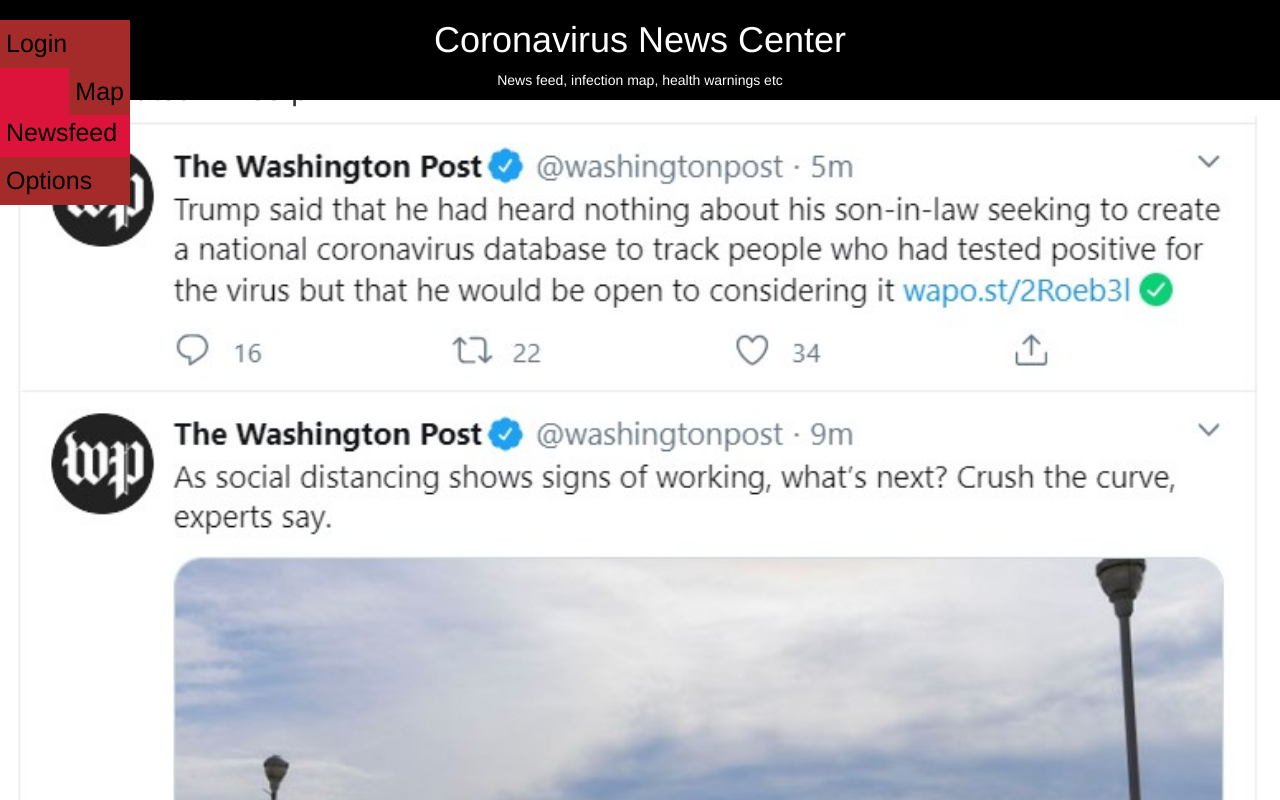
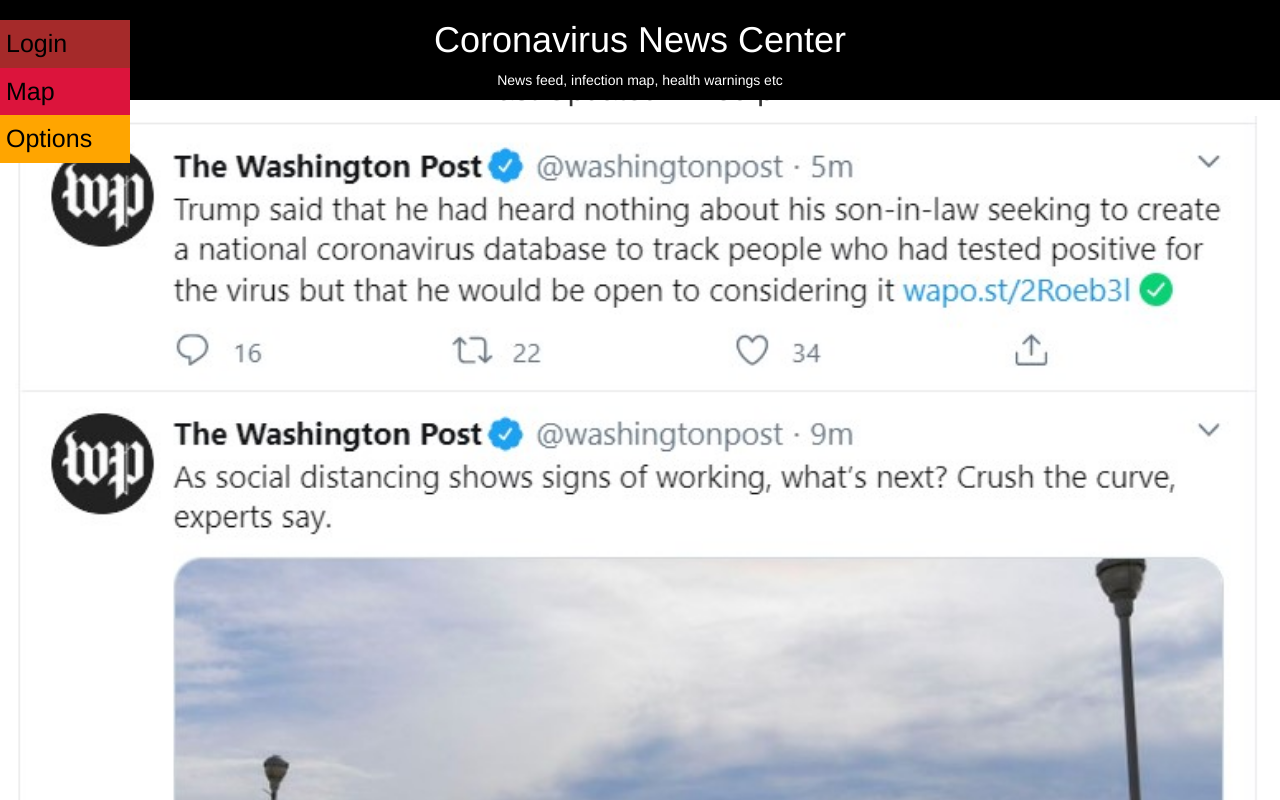
Before and after one commit to jkpeterson/cs326-final-nu, a plain HTML site: page docs/Milestone1MockupNewsfeed.html in a window 1280 px wide. Shown: the top 800 px of the page. Drawn offline with nearby package versions, Linux system fonts and the light colour scheme.

Commit message:
Add files via upload

```diff
--- a/docs/Milestone1MockupNewsfeed.html
+++ b/docs/Milestone1MockupNewsfeed.html
@@ -8,10 +8,7 @@
             position: fixed;
             width: 100%;
         }
-        #Map{
-            float: right;
-        }
-        #MapHeader{
+        #NewsfeedHeader{
             text-align: center;
         }
         img {
@@ -31,6 +28,14 @@
             overflow-x: hidden;
             padding: 20px 0px;
         }
+        .sidenav #Map{
+            padding: 6px;
+            text-decoration: none;
+            font-size: 25px;
+            color:black;
+            background-color: crimson;
+            display: block;
+        }
         .sidenav #Login{
             padding: 6px;
             text-decoration: none;
@@ -39,32 +44,14 @@
             background-color: brown;
             display: block;
         }
-        .sidenav #Map{
-            padding: 6px;
-            text-decoration: none;
-            font-size: 25px;
-            color:black;
-            background-color: brown;
-            display: block;
-        }
-        .sidenav #Newsfeed{
-            padding: 6px;
-            text-decoration: none;
-            font-size: 25px;
-            color:black;
-            background-color:crimson;
-            display: block;
-        }
         .sidenav #Options{
             padding: 6px;
             text-decoration: none;
             font-size: 25px;
             color:black;
-            background-color: brown;
+            background-color:orange;
             display: block;
         }
-
-    </style>
 
     </style>
 <head>
@@ -77,7 +64,6 @@
 <div class="sidenav">
         <a href="#" id = "Login">Login</a>
         <a href="Milestone1MockupMap.html" id = 'Map'>Map</a>
-        <a href="#" id = 'Newsfeed'>Newsfeed</a>
         <a href="#" id = 'Options'>Options</a>
 
 </div>
```
Also changed, not shown: docs/Milestone1MockupMap.html (+4 -16 lines).
